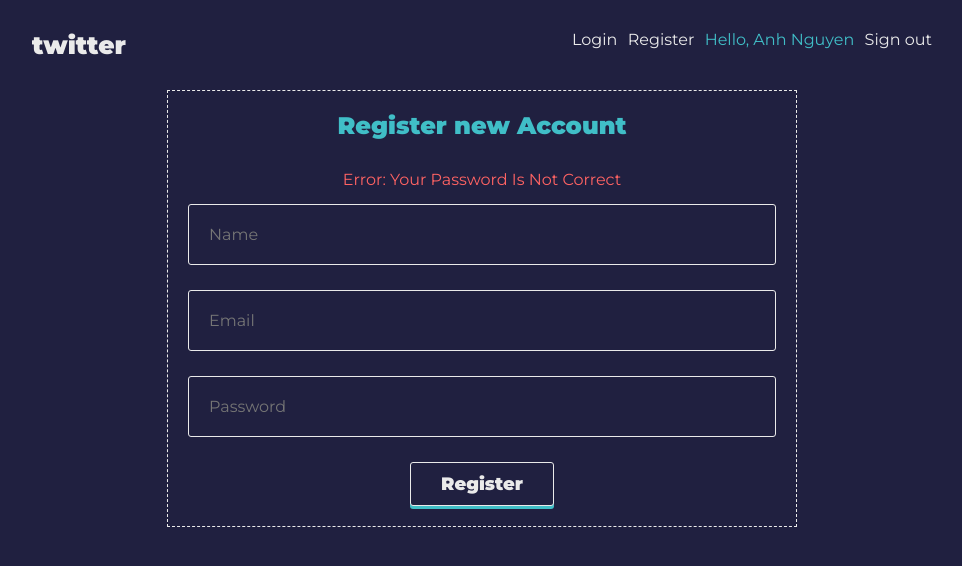
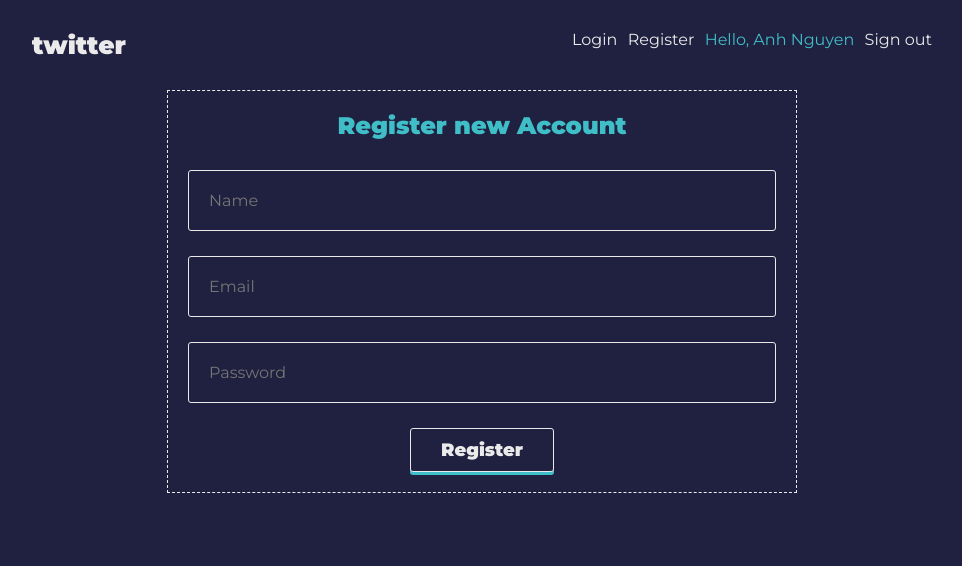
Before and after one commit to anhnguyen1701/twitter-clone, a React (Create React App) app in the folder front-end/: page /register in a window 1280 px wide. Shown: the top 566 px of the page, without its empty margins (158-1120 px from the left). Built offline with nearby package versions, Linux system fonts and the light colour scheme.

Commit message:
ghep BE Register()

```diff
--- a/front-end/src/components/Login.js
+++ b/front-end/src/components/Login.js
@@ -7,6 +7,7 @@
   const { dispatch } = useContext(AppContext);
   const [userInput, setUserInput] = useState({ email: '', password: '' });
   const [errorMessage, setErrorMessage] = useState(null);
+
   const navigate = useNavigate();
   const onChangeHandle = (e) => {
     setUserInput({ ...userInput, [e.target.name]: e.target.value });
--- a/front-end/src/components/Register.js
+++ b/front-end/src/components/Register.js
@@ -1,19 +1,78 @@
-import React from 'react';
+import React, { useContext, useState } from 'react';
 import '../css/Auth.css';
+import AppContext from './AppContext';
+import { useNavigate } from 'react-router-dom';
+import axios from 'axios';
+
 export default function Register() {
+  const { dispatch } = useContext(AppContext);
+  const [userInput, setUserInput] = useState({
+    name: '',
+    email: '',
+    password: ''
+  });
+  const [errorMessage, setErrorMessage] = useState(null);
+  const navigate = useNavigate();
+
+  const onChangeHandle = (e) => {
+    setUserInput({ ...userInput, [e.target.name]: e.target.value });
+  };
+
+  const onSubmitHandle = async (e) => {
+    try {
+      e.preventDefault();
+      const option = {
+        method: 'post',
+        url: '/api/v1/auth/register',
+        data: userInput
+      };
+      const response = await axios(option);
+      const { token, userName } = response.data.data;
+      localStorage.setItem('token', token);
+      dispatch({ type: 'CURRENT_USER', payload: { userName } });
+      navigate('/');
+    } catch (error) {
+      setErrorMessage(error.response.data.message);
+    }
+  };
+
   return (
     <section className="auth-container">
-      <form className="auth-form">
+      <form className="auth-form" onSubmit={onSubmitHandle}>
         <h2>Register new Account</h2>
-        <div className="error-message">Error: Your Password is not correct</div>
-        <input type="text" name="name" id="" placeholder="Name" />
-        <input type="email" name="email" id="" required placeholder="Email" />
+        {errorMessage &&
+          (Array.isArray(errorMessage) ? (
+            errorMessage.map((err) => (
+              <div className="error-message">Error: {err}</div>
+            ))
+          ) : (
+            <div className="error-message">Error: {errorMessage}</div>
+          ))}
+        <input
+          type="text"
+          name="name"
+          id=""
+          placeholder="Name"
+          value={userInput.name}
+          onChange={onChangeHandle}
+        />
+        <input
+          type="email"
+          name="email"
+          id=""
+          required
+          placeholder="Email"
+          value={userInput.email}
+          onChange={onChangeHandle}
+        />
         <input
           type="password"
           name="password"
           id=""
           required
           placeholder="Password"
+          value={userInput.password}
+          onChange={onChangeHandle}
         />
         <button className="btn" type="submit">
           Register
```
